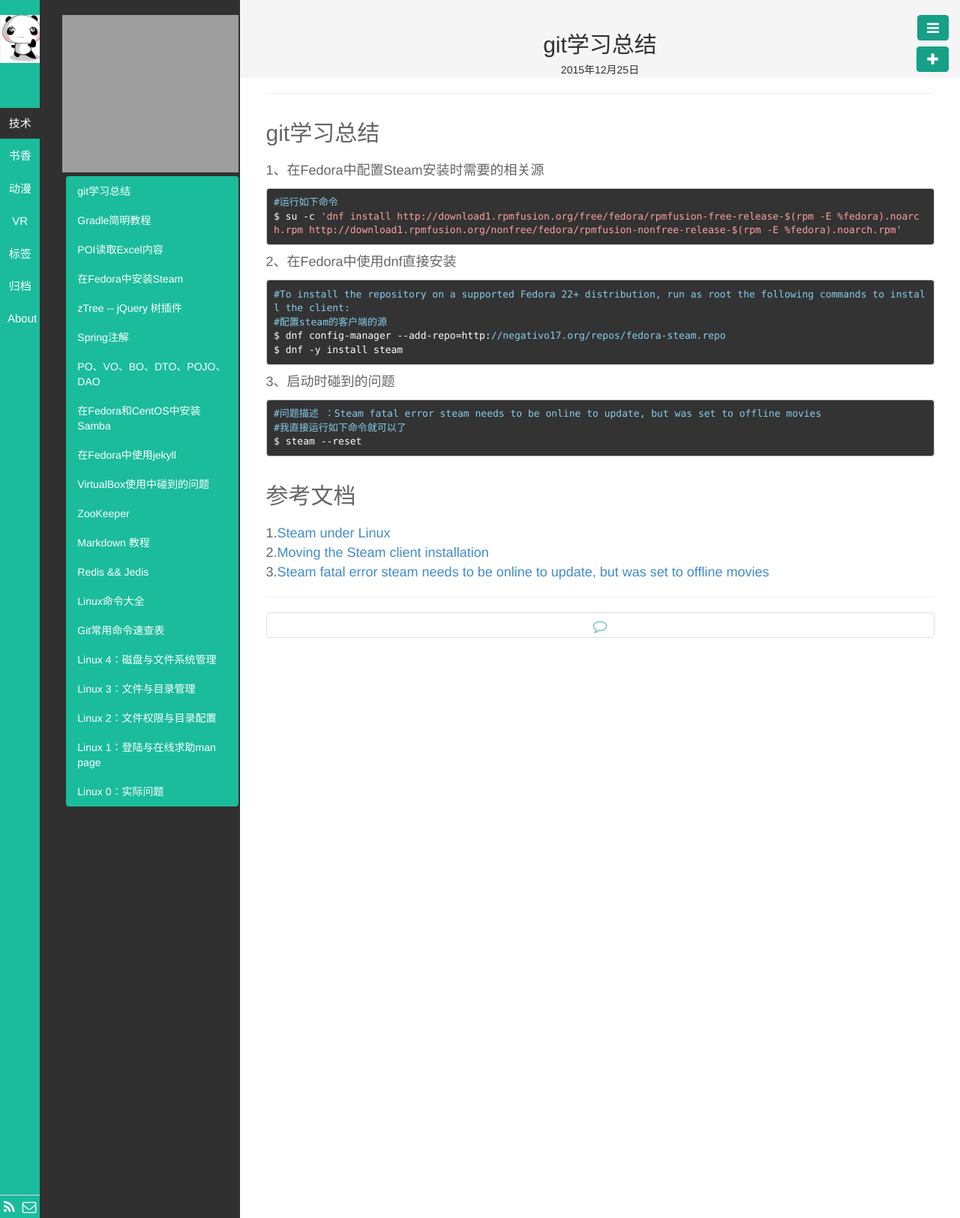
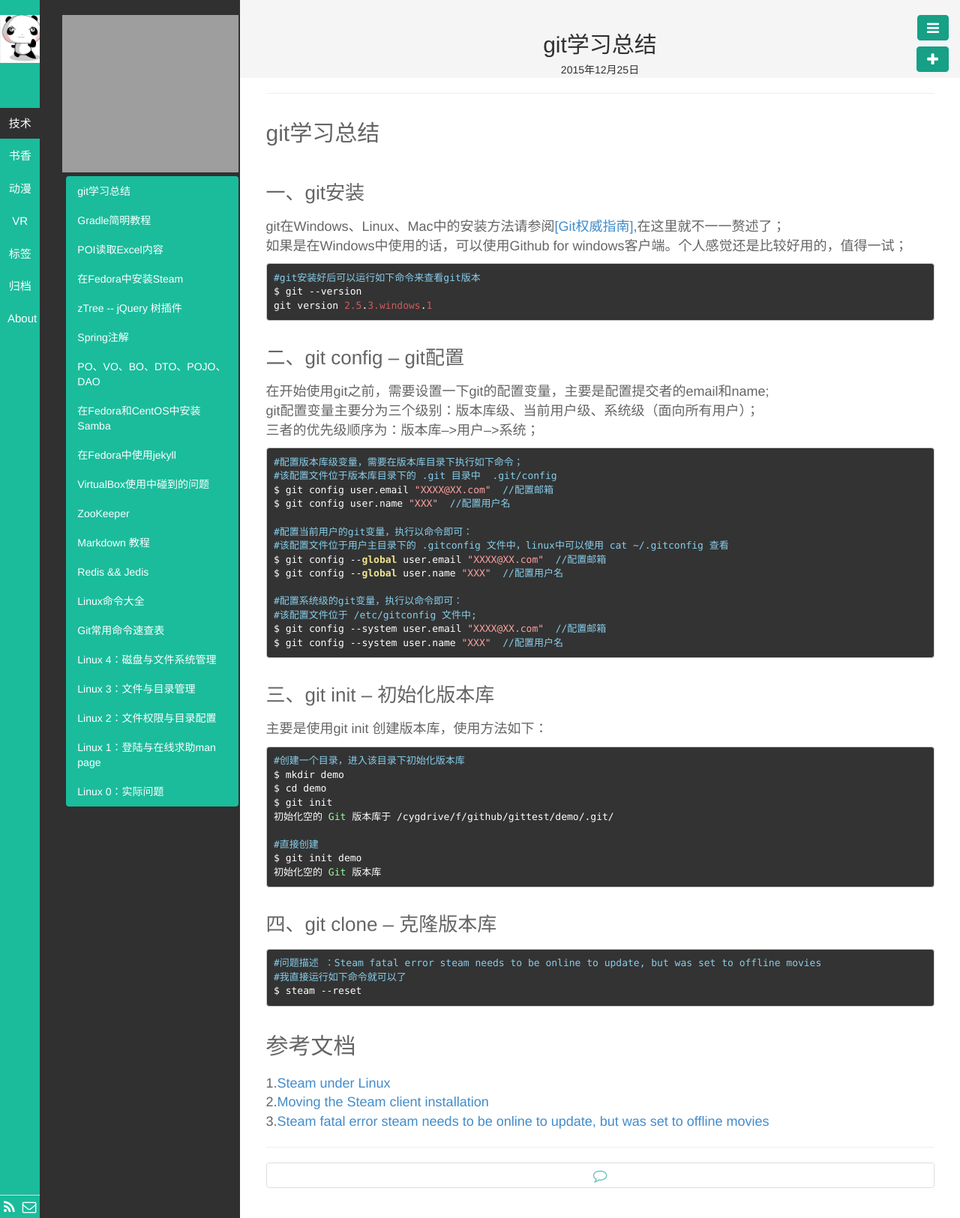
Before and after one commit to demon7452/demon7452.github.io, a Jekyll site: the page built from _posts/技术/2015-12-25-git学习总结.md, in a window 1280 px wide. Shown: the whole page at 75% size. Built offline with Jekyll 4.4.1, drawn with Linux system fonts in a browser that asks for light colours; Markdown is read by kramdown in place of the engine named in the settings; grey boxes are pictures that could not be loaded.

Commit message:
git 学习总结

````diff
--- a/_posts/技术/2015-12-25-git学习总结.md
+++ b/_posts/技术/2015-12-25-git学习总结.md
@@ -7,23 +7,53 @@
 description:
 ---
 ##git学习总结
-1、在Fedora中配置Steam安装时需要的相关源
+###一、git安装
+git在Windows、Linux、Mac中的安装方法请参阅<a target="_blank" href="http://www.worldhello.net/">[Git权威指南]</a>,在这里就不一一赘述了；<br>
+如果是在Windows中使用的话，可以使用Github for windows客户端。个人感觉还是比较好用的，值得一试；<br>
 
 ```
-#运行如下命令
-$ su -c 'dnf install http://download1.rpmfusion.org/free/fedora/rpmfusion-free-release-$(rpm -E %fedora).noarch.rpm http://download1.rpmfusion.org/nonfree/fedora/rpmfusion-nonfree-release-$(rpm -E %fedora).noarch.rpm'
+#git安装好后可以运行如下命令来查看git版本
+$ git --version
+git version 2.5.3.windows.1
+```
+###二、git config -- git配置
+在开始使用git之前，需要设置一下git的配置变量，主要是配置提交者的email和name;<br>
+git配置变量主要分为三个级别：版本库级、当前用户级、系统级（面向所有用户）；<br>
+三者的优先级顺序为：版本库-->用户-->系统；<br>
+
+```
+#配置版本库级变量，需要在版本库目录下执行如下命令；
+#该配置文件位于版本库目录下的 .git 目录中  .git/config
+$ git config user.email "XXXX@XX.com"  //配置邮箱
+$ git config user.name "XXX"  //配置用户名
+
+#配置当前用户的git变量，执行以命令即可：
+#该配置文件位于用户主目录下的 .gitconfig 文件中，linux中可以使用 cat ~/.gitconfig 查看
+$ git config --global user.email "XXXX@XX.com"  //配置邮箱
+$ git config --global user.name "XXX"  //配置用户名
+
+#配置系统级的git变量，执行以命令即可：
+#该配置文件位于 /etc/gitconfig 文件中;
+$ git config --system user.email "XXXX@XX.com"  //配置邮箱
+$ git config --system user.name "XXX"  //配置用户名
 ```
 
-2、在Fedora中使用dnf直接安装
+###三、git init -- 初始化版本库
+主要是使用git init 创建版本库，使用方法如下：
 
 ```
-#To install the repository on a supported Fedora 22+ distribution, run as root the following commands to install the client:
-#配置steam的客户端的源
-$ dnf config-manager --add-repo=http://negativo17.org/repos/fedora-steam.repo
-$ dnf -y install steam
+#创建一个目录，进入该目录下初始化版本库
+$ mkdir demo
+$ cd demo
+$ git init
+初始化空的 Git 版本库于 /cygdrive/f/github/gittest/demo/.git/
+
+#直接创建
+$ git init demo
+初始化空的 Git 版本库
 ```
 
-3、启动时碰到的问题
+###四、git clone -- 克隆版本库
 
 ```
 #问题描述 ：Steam fatal error steam needs to be online to update, but was set to offline movies
````
Also changed, not shown: _config.yml (line endings or trailing spaces).
